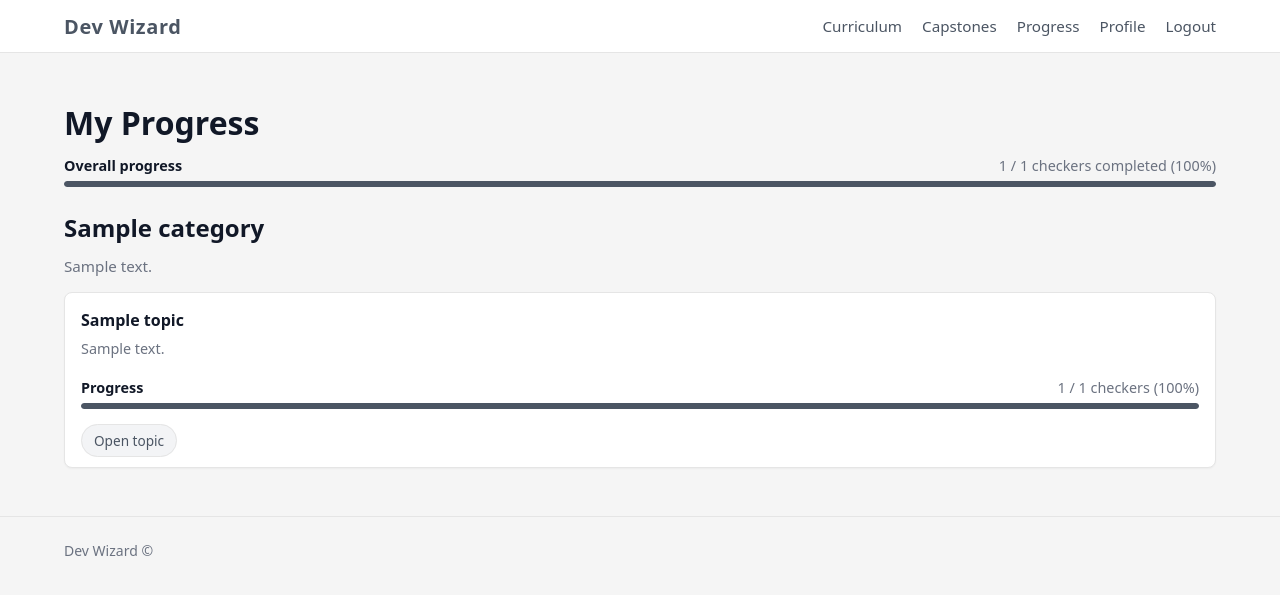
After one commit to Babajideshadare/dev_wizard, a Django app: page /progress/ in a window 1280 px wide. The commit adds this page. Shown: the top 595 px of the page. Run offline with Django 5.2, Linux system fonts and the light colour scheme; a user stored in the database is signed in; tables that the repository leaves empty hold one stand-in row (values such as "Sample post").

Commit message:
Add my progress dashboard with overall and per-topic progress

```diff
--- a/curriculum/templates/curriculum/base.html
+++ b/curriculum/templates/curriculum/base.html
@@ -17,6 +17,7 @@
                 <a href="/category/capstone-projects/">Capstones</a>
 
                 {% if request.user.is_authenticated %}
+                    <a href="{% url 'curriculum:progress-dashboard' %}">Progress</a>
                     <a href="{% url 'accounts:profile' %}">Profile</a>
                     <a href="{% url 'accounts:logout' %}">Logout</a>
                 {% else %}
--- /dev/null
+++ b/curriculum/templates/curriculum/progress_dashboard.html
@@ -0,0 +1,74 @@
+{% extends "curriculum/base.html" %}
+
+{% block title %}My Progress - dev_wizard{% endblock %}
+
+{% block content %}
+    <h1>My Progress</h1>
+
+    {% if overall_total > 0 %}
+        <div class="topic-progress">
+            <div class="topic-progress-top">
+                <span class="topic-progress-label">Overall progress</span>
+                <span class="topic-progress-summary">
+                    {{ overall_completed }} / {{ overall_total }} checkers completed
+                    ({{ overall_percent }}%)
+                </span>
+            </div>
+            <div class="topic-progress-bar">
+                <div class="topic-progress-bar-fill" style="width: {{ overall_percent }}%;"></div>
+            </div>
+        </div>
+    {% else %}
+        <p>No checkers defined yet in the curriculum.</p>
+    {% endif %}
+
+    {% for block in categories_progress %}
+        <section class="progress-category-section">
+            <h2>{{ block.category.name }}</h2>
+            {% if block.category.description %}
+                <p class="page-intro">{{ block.category.description }}</p>
+            {% endif %}
+
+            {% if block.topics %}
+                <div class="card-grid">
+                    {% for tp in block.topics %}
+                        <div class="card">
+                            <div>
+                                <div class="card-title">{{ tp.topic.title }}</div>
+                                {% if tp.topic.description %}
+                                    <p class="card-description">{{ tp.topic.description }}</p>
+                                {% endif %}
+                            </div>
+
+                            {% if tp.total > 0 %}
+                                <div class="topic-progress topic-progress-compact">
+                                    <div class="topic-progress-top">
+                                        <span class="topic-progress-label">Progress</span>
+                                        <span class="topic-progress-summary">
+                                            {{ tp.completed }} / {{ tp.total }} checkers ({{ tp.percent }}%)
+                                        </span>
+                                    </div>
+                                    <div class="topic-progress-bar">
+                                        <div class="topic-progress-bar-fill" style="width: {{ tp.percent }}%;"></div>
+                                    </div>
+                                </div>
+                            {% else %}
+                                <p class="page-intro">No checkers defined for this topic yet.</p>
+                            {% endif %}
+
+                            <div class="progress-card-actions">
+                                <a href="{% url 'curriculum:topic-detail' slug=tp.topic.slug %}" class="btn-secondary">
+                                    Open topic
+                                </a>
+                            </div>
+                        </div>
+                    {% endfor %}
+                </div>
+            {% else %}
+                <p>No topics in this category yet.</p>
+            {% endif %}
+        </section>
+    {% empty %}
+        <p>No topics found in the curriculum.</p>
+    {% endfor %}
+{% endblock %}
--- a/curriculum/urls.py
+++ b/curriculum/urls.py
@@ -8,4 +8,5 @@ urlpatterns = [
     path("category/<slug:slug>/", views.category_detail, name="category-detail"),
     path("topic/<slug:slug>/", views.topic_detail, name="topic-detail"),
     path("checker/<int:checker_id>/toggle/", views.toggle_checker_completion, name="toggle-checker"),
+    path("progress/", views.progress_dashboard, name="progress-dashboard"),
 ]
--- a/curriculum/views.py
+++ b/curriculum/views.py
@@ -118,3 +118,67 @@ def toggle_checker_completion(request, checker_id):
     base_url = reverse("curriculum:topic-detail", kwargs={"slug": topic_slug})
     redirect_url = f"{base_url}?open_task={checker.task_id}#checker-{checker.id}"
     return redirect(redirect_url)
+
+
+@login_required
+def progress_dashboard(request):
+    """
+    Dashboard page showing overall and per-topic progress for the logged-in user.
+    """
+    # Overall progress (all checkers in the system)
+    total_checkers = Checker.objects.count()
+    completed_overall = UserCheckerProgress.objects.filter(
+        user=request.user,
+        is_completed=True,
+    ).count()
+
+    if total_checkers > 0:
+        overall_percent = int((completed_overall / total_checkers) * 100)
+    else:
+        overall_percent = 0
+
+    # Per-topic progress grouped by Category
+    topics = Topic.objects.select_related("category").order_by(
+        "category__order",
+        "order",
+        "title",
+    )
+
+    from collections import OrderedDict
+    categories_progress = OrderedDict()  # preserve order
+
+    for topic in topics:
+        topic_total = Checker.objects.filter(task__topic=topic).count()
+        topic_completed = UserCheckerProgress.objects.filter(
+            user=request.user,
+            checker__task__topic=topic,
+            is_completed=True,
+        ).count()
+
+        if topic_total > 0:
+            topic_percent = int((topic_completed / topic_total) * 100)
+        else:
+            topic_percent = 0
+
+        cat = topic.category
+        if cat.id not in categories_progress:
+            categories_progress[cat.id] = {
+                "category": cat,
+                "topics": [],
+            }
+        categories_progress[cat.id]["topics"].append(
+            {
+                "topic": topic,
+                "total": topic_total,
+                "completed": topic_completed,
+                "percent": topic_percent,
+            }
+        )
+
+    context = {
+        "overall_total": total_checkers,
+        "overall_completed": completed_overall,
+        "overall_percent": overall_percent,
+        "categories_progress": list(categories_progress.values()),
+    }
+    return render(request, "curriculum/progress_dashboard.html", context)
```
